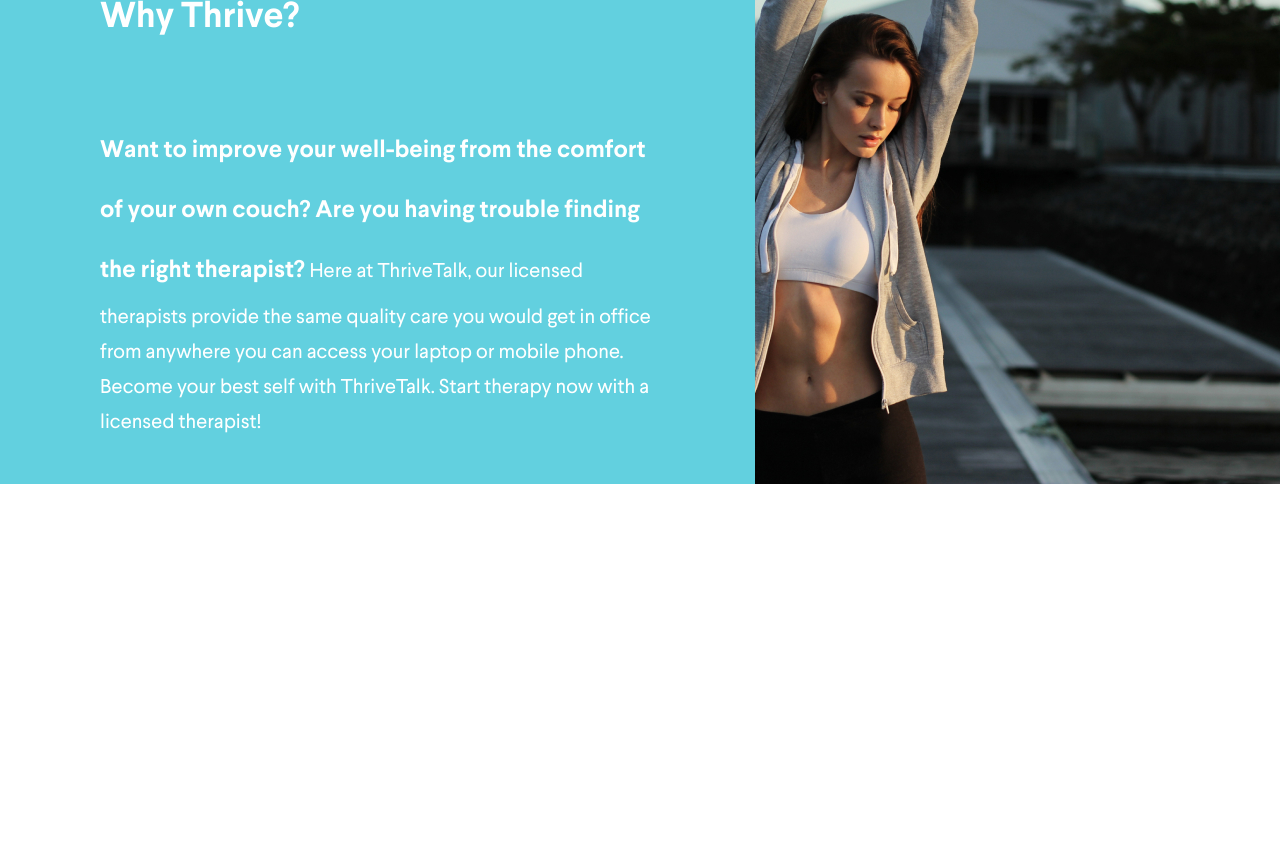
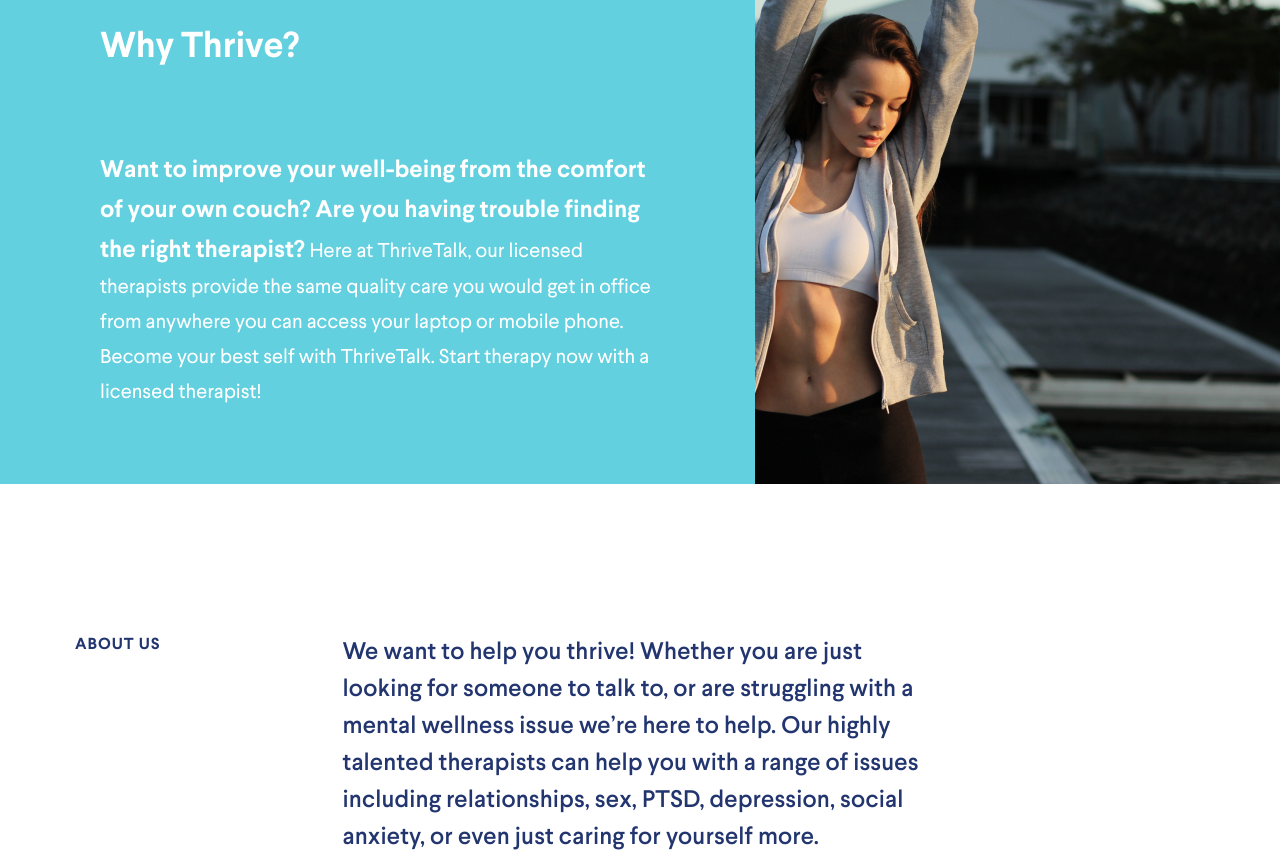
Before and after one commit to egorsv1985/Thrivetalk, a website: page src/index.html in a window 1280 px wide. Shown: the part 920-1776 px from the top of the page. Before the commit the page ends 1404 px from the top, so only its background shows below. Drawn offline with nearby package versions, Linux system fonts and the light colour scheme; files that its build step writes are made by us from their sources.

Commit message:
adaptive block about

```diff
--- a/src/assets/scss/abstracts/_mixins.scss
+++ b/src/assets/scss/abstracts/_mixins.scss
@@ -20,7 +20,7 @@
 }
 
 
-@mixin font ($font-size: 1rem, $line-height: 2.5em, $font-weight: null, $text-align: null, $text-transform: null) {
+@mixin font ($font-size: null, $line-height: null, $font-weight: null, $text-align: null, $text-transform: null) {
 	font-size: $font-size;
 	line-height: $line-height;
 	text-transform: $text-transform;
--- a/src/assets/scss/blocks/_about.scss
+++ b/src/assets/scss/blocks/_about.scss
@@ -1,27 +1,28 @@
 .about {
+	padding: 150px 0 0;
 
 	// .about__wrap
-	&__wrap {
+	&__wrapper {
 		@include flex ();
-		margin: 153px 0 70px 80px;
-		max-width: 900px;
+
+		margin: 0 auto;
 	}
 
 	// .about__title
 	&__title {
-		@include font (16px, 23px, 400, false);
+		@include font (16px, 23px);
 		letter-spacing: 0.06em;
-		width: 450px;
-		margin-right: 235px;
 		text-transform: uppercase;
 		white-space: nowrap;
+		margin-right: 182px;
 
 		}
 
 	// .about__text
 	&__text {
-		@include font (24px, 35px, 500, false);
+		@include font ($line-height: 37px, $font-weight: 500);
 		letter-spacing: 0.005em;
+		max-width: 600px;
 
 	}
 }
--- a/src/assets/scss/components/_text.scss
+++ b/src/assets/scss/components/_text.scss
@@ -1,17 +1,15 @@
 .text {
 
 	@include font (24px, 44px);
+	color: #22356F;
 
 
-&--darkblue {
-	color: #22356F;
 
-}
 	&--blue {
 		color: 6CD3E1;
 	}
 
-	&--white {
+	&--light {
 		color: #FFF;
 	}
 
@@ -19,7 +17,7 @@
 		color: #FAB63E;
 	}
 	&--bold {
-		@include font (24px, $font-weight: 700);
+		@include font (24px, 40px, 700);
 	}
 
 }
--- a/src/assets/scss/components/_title.scss
+++ b/src/assets/scss/components/_title.scss
@@ -1,4 +1,8 @@
 .title {
 	@include font (48px, 1.1);
 	letter-spacing: -0.035em;
+	color: #22356F;
+	&--light {
+		color:#FFF;
+	}
 }
--- a/src/index.html
+++ b/src/index.html
@@ -30,7 +30,7 @@
                 <div class="header__inner">
                     <h2 class="header__subtitle subtitle">Thrivetalk</h2>
                     <h1 class="header__title title">HELPING YOU THRIVE IN ALL AREAS OF LIFE</h1>
-                    <p class="header__text text text--darkblue">Our highly talented therapists can help you with a range
+                    <p class="header__text text">Our highly talented therapists can help you with a range
                         of
                         issues
                         including
@@ -70,8 +70,9 @@
         <div class="home__grid">
             <div class="home__wrapper">
                 <div class="home__inner">
-                    <h2 class="home__title title">Why Thrive?</h2>
-                    <p class="home__text text"><span class="text--bold">Want to improve your well-being from the comfort
+                    <h2 class="home__title title title--light">Why Thrive?</h2>
+                    <p class="home__text text text--light"><span class="text--bold">Want to improve your well-being from
+                            the comfort
                             of
                             your own
                             couch? Are you having trouble finding the right therapist? </span>
@@ -90,20 +91,23 @@
     </section>
     <!-- home -->
     <!-- about -->
-    <!-- <section class="about">
+    <section class="about">
+        <div class="container">
             <div class="about__wrapper">
-            <h2 class="about__title title text--darkblue">ABOUT US</h2>
-            <p class="about__text text text--darkblue">We want to help you thrive! Whether you are just looking for
+                <h2 class="about__title title">ABOUT US</h2>
+                <p class="about__text text">We want to help you thrive! Whether you are just looking for
                     someone
                     to talk to, or
-                are struggling with a mental wellness issue we’re here to help. Our highly talented therapists can help
+                    are struggling with a mental wellness issue we’re here to help. Our highly talented therapists can
+                    help
                     you
                     with a range of issues including relationships, sex, PTSD, depression, social anxiety, or even just
                     caring
                     for yourself more.
                 </p>
             </div>
-    </section> -->
+        </div>
+    </section>
     <!-- about -->
     <!-- services -->
     <!-- <section class="services">
```
Also changed, not shown: dist/assets/css/style.min.css, dist/index.html, 1 other file. Lines whose indentation alone changed are shown as unchanged.
